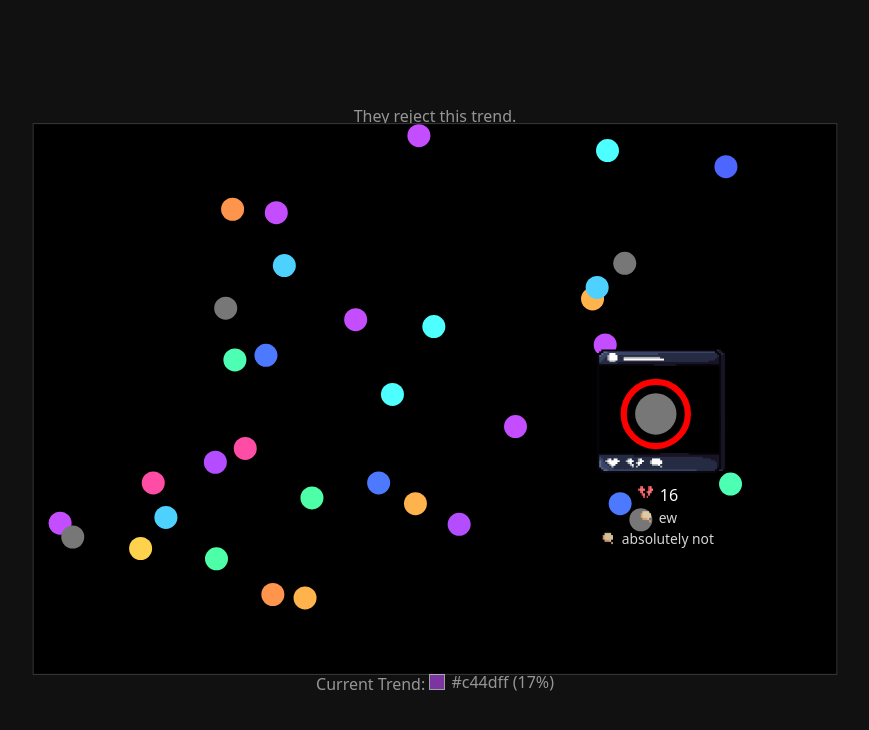
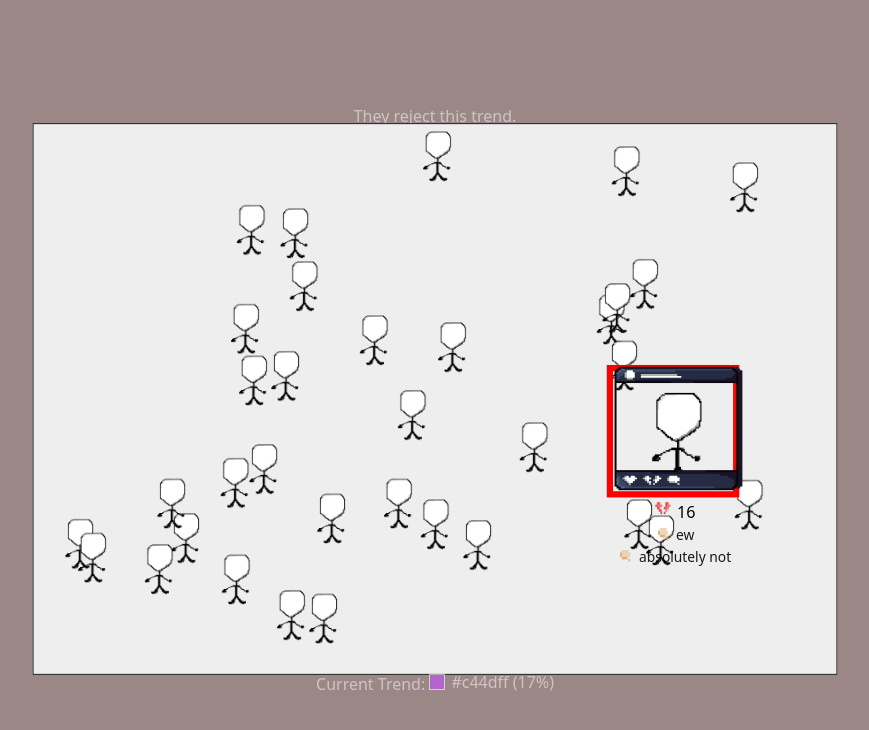
Before and after one commit to kylemayu/SocialEcho, a React (Vite) app: page / in a window 1280 px wide. Both pictures are taken after a click on the element 827 px from the left and 416 px from the top of the page. Shown: the top 730 px of the page, without its empty margins (205-1074 px from the left). Built offline with nearby package versions, Linux system fonts and the light colour scheme.

Commit message:
changed to sprites

```diff
--- a/src/App.jsx
+++ b/src/App.jsx
@@ -4,7 +4,7 @@ import { useEffect, useState, useRef } from "react";
 // Settings for our simulation
 const PEOPLE_COUNT = 35;
 const FREEZE_DURATION = 3000;
-const PERSON_SIZE = 20;
+const PERSON_SIZE = 50;
 const FRAME_SIZE = 120;
 
 
@@ -70,6 +70,7 @@ function createPerson(id) {
    y: Math.random() * 85,
    trend: randomColor(),
    trendiness: Math.random(),
+   sprite:"/character-base.png"
  };
 }
 
@@ -102,8 +103,12 @@ function Person({ person, conformity, frozen, focused, onCapture }) {
        top: person.y + "%",
        width: PERSON_SIZE,
        height: PERSON_SIZE,
-       backgroundColor: displayTrend,
-       borderRadius: radius,
+
+      backgroundImage: `url(${person.sprite})`,
+      backgroundSize: "contain",
+      backgroundRepeat: "no-repeat",
+      backgroundPosition: "center",
+
        cursor: displayTrend !== "#777" ? "crosshair" : "default",
        transform: focused ? "scale(1.8)" : "scale(1)",
        outline: focused ? "3px solid red" : "none",
@@ -322,13 +327,13 @@ export default function App() {
            />
 
 
-           <div style={{ textAlign: "center", marginTop: 6 }}>
+           <div style={{ textAlign: "left", marginTop: 6 }}>
              <div
                style={{
-                 color: "white",
+                 color: "black",
                  fontSize: 14,
                  display: "flex",
-                 alignItems: "center",
+                 alignItems: "left",
                  justifyContent: "center",
                  gap: 4,
                }}
@@ -342,7 +347,7 @@ export default function App() {
              </div>
 
 
-             <div style={{ fontSize: 12, opacity: 0.9 }}>
+             <div style={{ fontSize: 12, opacity: 0.9, color: "black" }}>
                {captureUI.comments.slice(0, 2).map((c, i) => (
                  <div
                    key={i}
--- a/src/index.css
+++ b/src/index.css
@@ -5,7 +5,7 @@
 
 body {
   margin: 0;
-  background: #111;
+  background: #9c8787;
   color: #eee;
 }
 
@@ -24,7 +24,7 @@ body {
   max-width: 700px;
   height: 60vh;
   border: 1px solid #333;
-  background: #000000;
+  background: #eee;
   overflow: visible;
 
 
```
